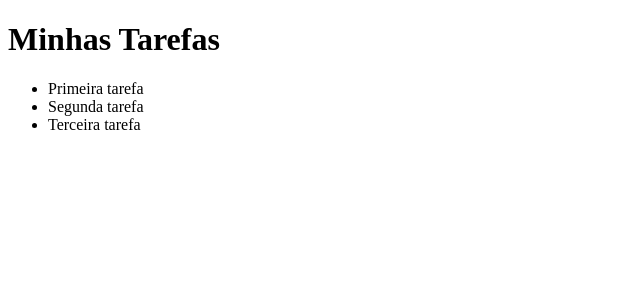
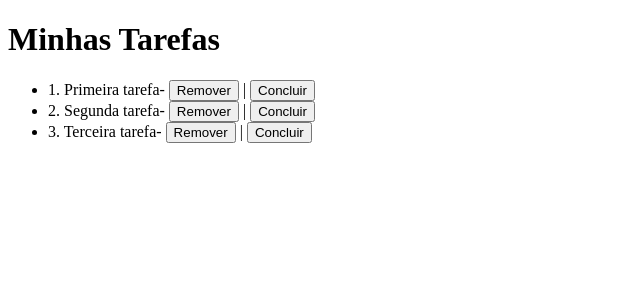
Before and after one commit to flonguini/angular, an Angular app in the folder todo/: page / in a window 1280 px wide. Shown: the top 300 px of the page, without its empty margins (0-640 px from the left). Built offline with nearby package versions, Linux system fonts and the light colour scheme.

Commit message:
Aula9: criando objeto todo

```diff
--- a/todo/src/app/app.component.html
+++ b/todo/src/app/app.component.html
@@ -1,5 +1,5 @@
 <h1>{{ title }}</h1>
 
 <ul>
-  <li *ngFor="let todo of todos">{{ todo }}</li>
+  <li *ngFor="let todo of todos">{{ todo.id }}. {{ todo.task }}- <button>Remover</button> | <button>Concluir</button></li>
 </ul>
--- a/todo/src/app/app.component.ts
+++ b/todo/src/app/app.component.ts
@@ -1,4 +1,5 @@
 import { Component } from '@angular/core';
+import { Todo } from 'src/models/todo.model';
 
 @Component({
   selector: 'app-root',
@@ -6,12 +7,12 @@
   styleUrls: ['./app.component.css']
 })
 export class AppComponent {
-  public todos: any[] = [];
+  public todos: Todo[] = [];
   public title: String = 'Minhas Tarefas';
 
   constructor() {
-	  this.todos.push('Primeira tarefa');
-	  this.todos.push('Segunda tarefa');
-	  this.todos.push('Terceira tarefa');
+	  this.todos.push(new Todo(1,'Primeira tarefa',false));
+	  this.todos.push(new Todo(2,'Segunda tarefa',true));
+	  this.todos.push(new Todo(3,'Terceira tarefa',false));
   }
 }
```
Also changed, not shown: todo/src/models/todo.model.ts (added, +7 -0 lines).
